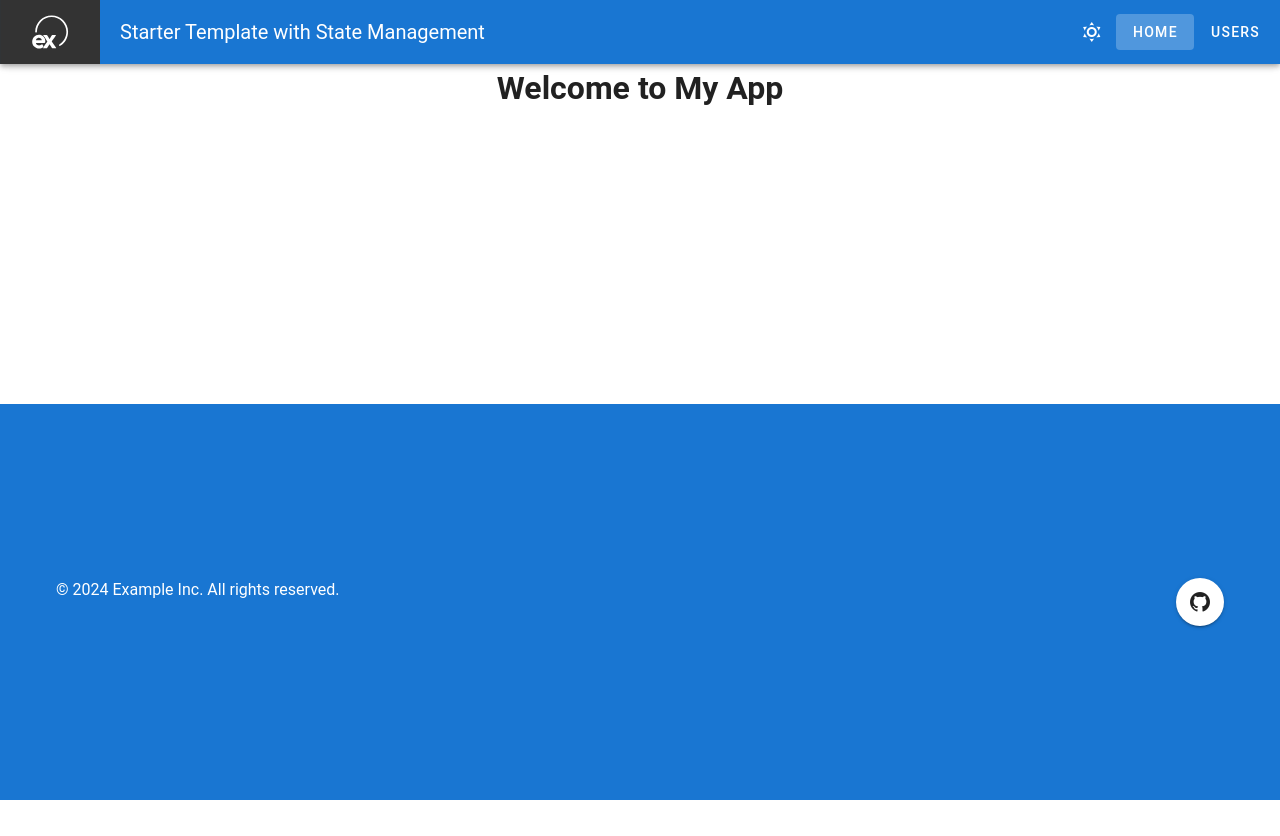
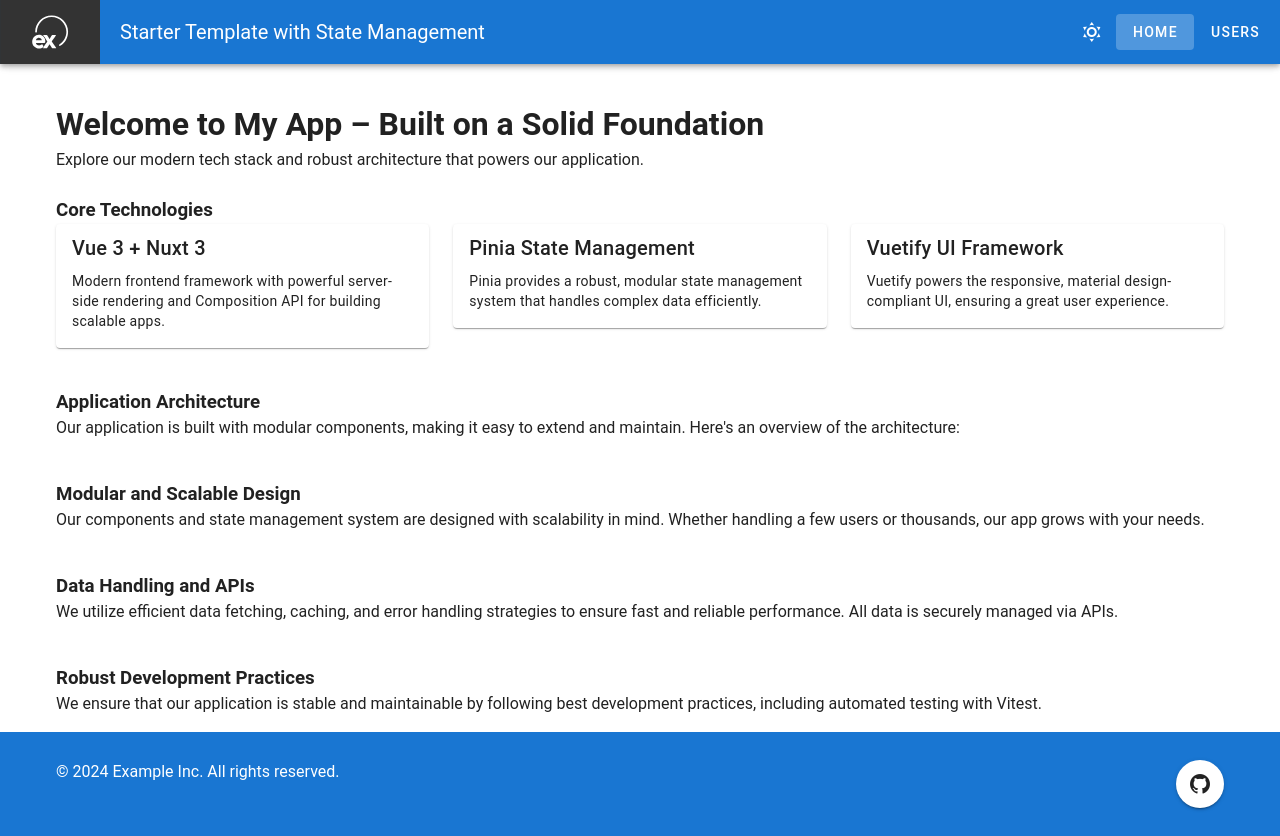
Before and after one commit to lokanathchandrareddy/exampleinc-core, a Nuxt app: page / in a window 1280 px wide. Before the commit the page ends 800 px from the top, so only its background shows below. Built offline with nearby package versions, Linux system fonts and the light colour scheme.

Commit message:
feat: welcome Landing page and footer

```diff
--- a/components/CompanyFooter.vue
+++ b/components/CompanyFooter.vue
@@ -1,5 +1,5 @@
 <template>
-  <VFooter class="pa-3" :height="props.height" :color="props.color">
+  <VFooter inset app absolute class="pa-3" :color="props.color">
     <VContainer>
       <VRow>
         <VCol cols="12" md="6" class="text-center text-md-left">
--- /dev/null
+++ b/components/WelcomeLanding.vue
@@ -0,0 +1,85 @@
+<template>
+    <VContainer class="mt-5">
+      <VRow>
+        <VCol cols="12">
+          <h1>Welcome to My App – Built on a Solid Foundation</h1>
+          <p>Explore our modern tech stack and robust architecture that powers our application.</p>
+        </VCol>
+
+        <!-- Core Technologies Section -->
+        <VCol cols="12">
+          <h3>Core Technologies</h3>
+          <VRow>
+            <VCol cols="4">
+              <VCard>
+                <VCardTitle>Vue 3 + Nuxt 3</VCardTitle>
+                <VCardText
+                  >Modern frontend framework with powerful server-side rendering and Composition API
+                  for building scalable apps.</VCardText
+                >
+              </VCard>
+            </VCol>
+            <VCol cols="4">
+              <VCard>
+                <VCardTitle>Pinia State Management</VCardTitle>
+                <VCardText
+                  >Pinia provides a robust, modular state management system that handles complex data
+                  efficiently.</VCardText
+                >
+              </VCard>
+            </VCol>
+            <VCol cols="4">
+              <VCard>
+                <VCardTitle>Vuetify UI Framework</VCardTitle>
+                <VCardText
+                  >Vuetify powers the responsive, material design-compliant UI, ensuring a great user
+                  experience.</VCardText
+                >
+              </VCard>
+            </VCol>
+          </VRow>
+        </VCol>
+
+        <!-- Application Architecture Section -->
+        <VCol cols="12" class="mt-4">
+          <h3>Application Architecture</h3>
+          <p>
+            Our application is built with modular components, making it easy to extend and maintain.
+            Here's an overview of the architecture:
+          </p>
+          <!-- Architecture Diagram or Image -->
+          <!-- <img src="/architecture-diagram.png" alt="Application Architecture" class="img-fluid"/> -->
+        </VCol>
+
+        <!-- Modularity and Scalability Section -->
+        <VCol cols="12" class="mt-4">
+          <h3>Modular and Scalable Design</h3>
+          <p>
+            Our components and state management system are designed with scalability in mind. Whether
+            handling a few users or thousands, our app grows with your needs.
+          </p>
+        </VCol>
+
+        <!-- Data Handling Section -->
+        <VCol cols="12" class="mt-4">
+          <h3>Data Handling and APIs</h3>
+          <p>
+            We utilize efficient data fetching, caching, and error handling strategies to ensure fast
+            and reliable performance. All data is securely managed via APIs.
+          </p>
+        </VCol>
+
+        <!-- Testing and Development Practices Section -->
+        <VCol cols="12" class="mt-4">
+          <h3>Robust Development Practices</h3>
+          <p>
+            We ensure that our application is stable and maintainable by following best development
+            practices, including automated testing with Vitest.
+          </p>
+        </VCol>
+      </VRow>
+    </VContainer>
+  </template>
+
+  <script setup>
+  </script>
--- a/pages/index.vue
+++ b/pages/index.vue
@@ -1,5 +1,8 @@
 <template>
-  <div class="text-center">
-    <h1>Welcome to My App</h1>
-  </div>
+  <!-- Replace this component with Landing Page/component -->
+  <WelcomeLanding />
 </template>
+<script lang="ts">
+import WelcomeLanding from '~/components/WelcomeLanding.vue';
+
+</script>
```
